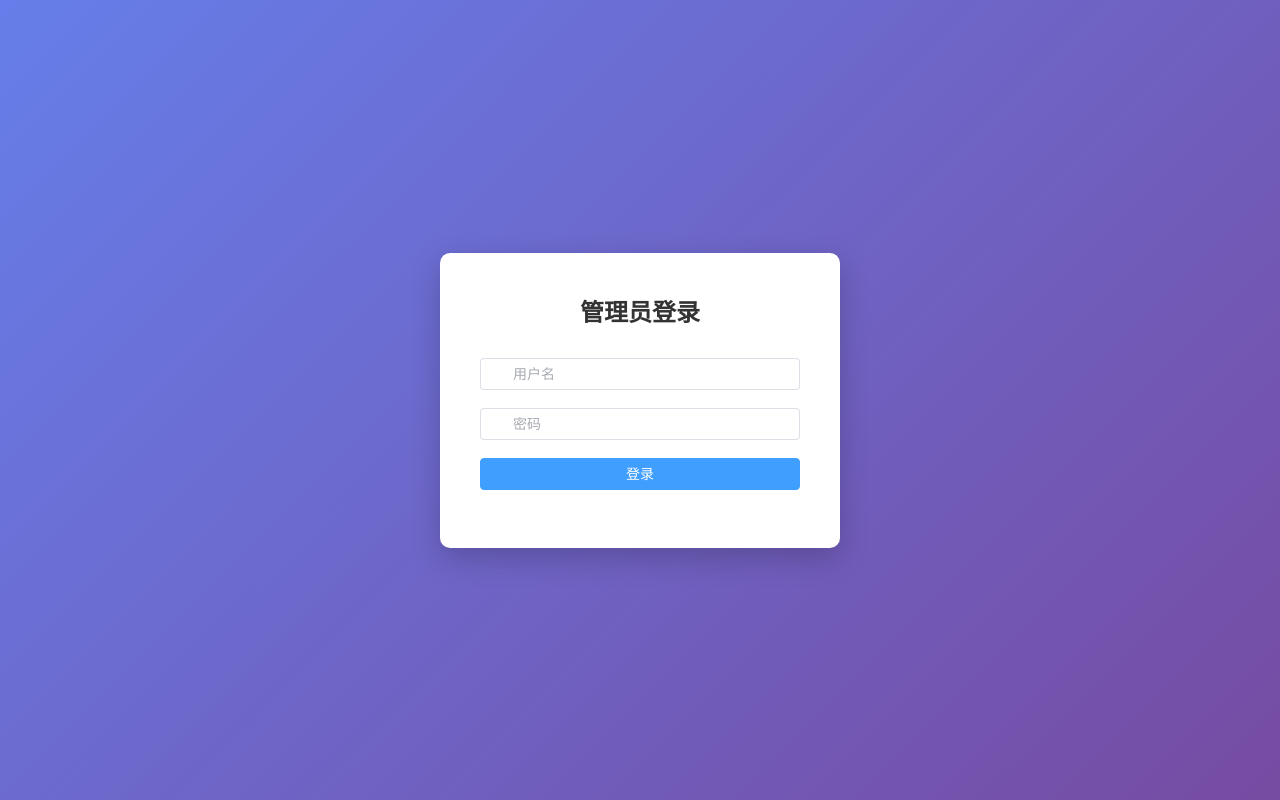
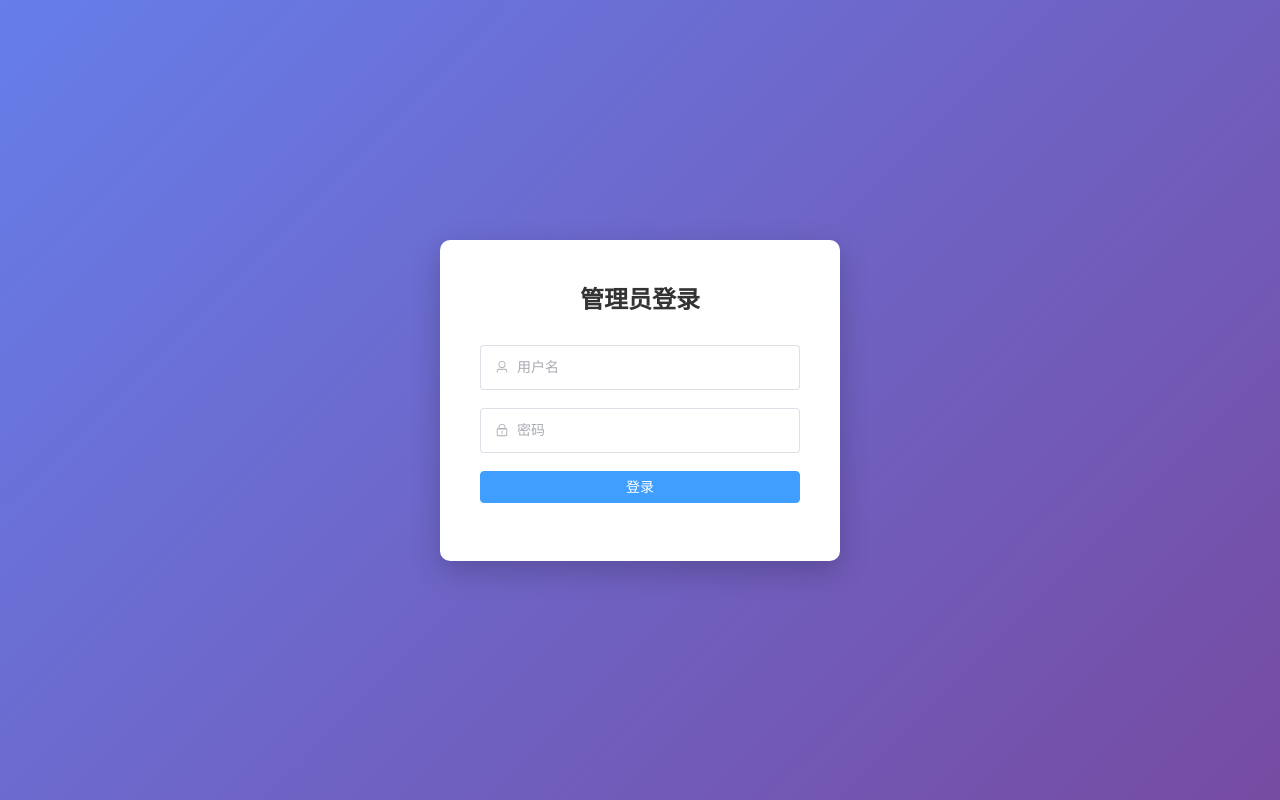
Before and after one commit to fronttang/version, a Vue app: page /admin in a window 1280 px wide. Built offline with nearby package versions, Linux system fonts and the light colour scheme.

Commit message:
后台登录界面优化

```diff
--- a/src/components/AdminLogin.vue
+++ b/src/components/AdminLogin.vue
@@ -7,17 +7,23 @@
           <el-input
             v-model="username"
             placeholder="用户名"
-            prefix-icon="User"
-          />
+          >
+            <template #prefix>
+              <el-icon><User /></el-icon>
+            </template>
+          </el-input>
         </el-form-item>
         <el-form-item>
           <el-input
             v-model="password"
             type="password"
             placeholder="密码"
-            prefix-icon="Lock"
             @keyup.enter="login"
-          />
+          >
+            <template #prefix>
+              <el-icon><Lock /></el-icon>
+            </template>
+          </el-input>
         </el-form-item>
         <el-form-item>
           <el-button type="primary" @click="login" style="width: 100%">
@@ -31,15 +37,31 @@
 
 <script>
 import { ElMessage } from 'element-plus'
+import { User, Lock } from '@element-plus/icons-vue'
 
 export default {
   name: 'AdminLogin',
+  components: {
+    User,
+    Lock
+  },
   data() {
     return {
       username: '',
       password: ''
     }
   },
+
+  mounted() {
+    // 禁用页面滚动
+    document.body.style.overflow = 'hidden'
+  },
+
+  beforeUnmount() {
+    // 恢复页面滚动
+    document.body.style.overflow = ''
+  },
+
   methods: {
     async login() {
       try {
@@ -71,13 +93,24 @@ export default {
 }
 </script>
 
+<style>
+/* 全局样式，防止滚动条 */
+html, body {
+  overflow: hidden !important;
+  height: 100vh !important;
+  margin: 0 !important;
+  padding: 0 !important;
+}
+</style>
+
 <style scoped>
 .login-page {
-  min-height: 100vh;
+  height: 100vh;
   display: flex;
   align-items: center;
   justify-content: center;
   background: linear-gradient(135deg, #667eea 0%, #764ba2 100%);
+  width: 100vw;
 }
 
 .login-form {
@@ -94,4 +127,13 @@ h2 {
   margin-bottom: 30px;
   color: #333;
 }
+
+:deep(.el-input__inner) {
+  height: 45px;
+  line-height: 45px;
+}
+
+:deep(.el-input__wrapper) {
+  padding: 0 15px;
+}
 </style>
--- a/src/components/AdminPanel.vue
+++ b/src/components/AdminPanel.vue
@@ -91,7 +91,7 @@ export default {
 
       localStorage.removeItem('adminToken')
       // 保留lastActiveMenu，不清除
-      this.$router.push('/')
+      this.$router.push('/admin')
       ElMessage.success('已退出登录')
     }
   }
@@ -165,5 +165,6 @@ export default {
   padding: 20px;
   overflow-y: auto;
   background: white;
+  height: calc(100vh - 80px);
 }
 </style>
--- a/src/components/Download.vue
+++ b/src/components/Download.vue
@@ -86,8 +86,12 @@ export default {
       }
     }
   },
-  mounted() {
-    this.loadData()
+  async mounted() {
+    await this.loadData()
+    // 动态设置页面标题
+    if (this.appInfo.name) {
+      document.title = `${this.appInfo.name} - 应用下载`
+    }
   },
   methods: {
     async loadData() {
--- a/src/main.js
+++ b/src/main.js
@@ -9,10 +9,26 @@ import AdminPanel from './components/AdminPanel.vue'
 import ApiTest from './components/ApiTest.vue'
 
 const routes = [
-  { path: '/', component: Download },
-  { path: '/admin', component: AdminLogin },
-  { path: '/admin-dashboard', component: AdminPanel, meta: { requiresAuth: true } },
-  { path: '/api-doc', component: ApiTest }
+  {
+    path: '/',
+    component: Download,
+    meta: { title: '应用下载' }
+  },
+  {
+    path: '/admin',
+    component: AdminLogin,
+    meta: { title: '管理员登录' }
+  },
+  {
+    path: '/admin-dashboard',
+    component: AdminPanel,
+    meta: { requiresAuth: true, title: '管理后台' }
+  },
+  {
+    path: '/api-doc',
+    component: ApiTest,
+    meta: { title: 'API接口文档' }
+  }
 ]
 
 const router = createRouter({
@@ -21,6 +37,12 @@ const router = createRouter({
 })
 
 router.beforeEach((to, from, next) => {
+  // 设置页面标题
+  if (to.meta.title) {
+    document.title = to.meta.title
+  }
+
+  // 检查权限
   if (to.meta.requiresAuth && !localStorage.getItem('adminToken')) {
     next('/admin')
   } else {
```
